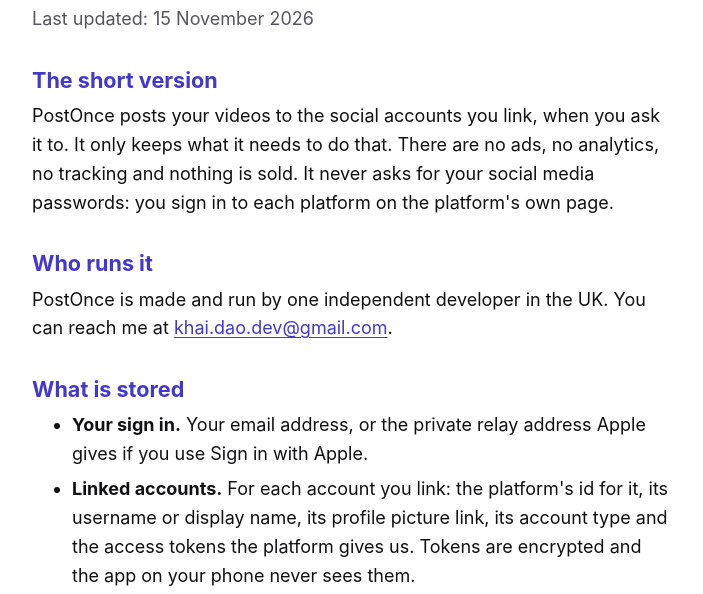
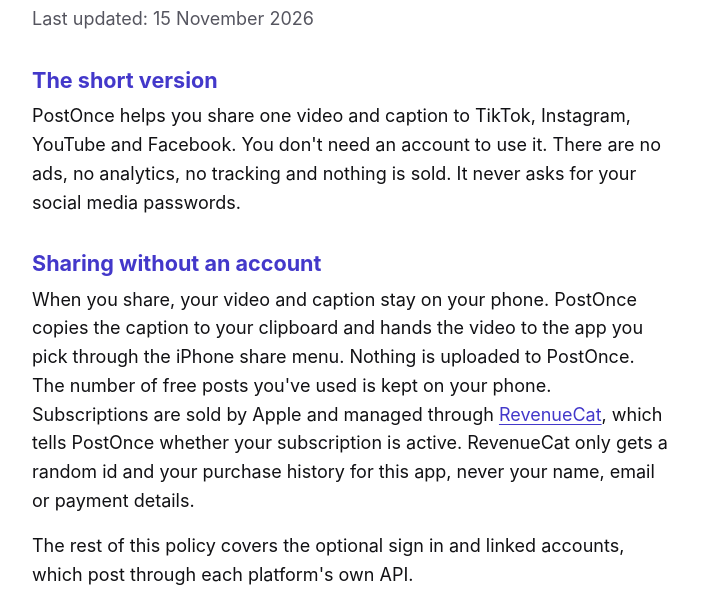
Before and after one commit to khaidaodev/kd-video-poster, a plain HTML site: page privacy/index.html in a window 1280 px wide. Shown: the part 150-744 px from the top of the page, without its empty margins (288-991 px from the left). Drawn offline with Linux system fonts and the light colour scheme.

Commit message:
Update the website

```diff
--- a/privacy/index.html
+++ b/privacy/index.html
@@ -20,7 +20,11 @@
     <p class="updated">Last updated: 15 November 2026</p>
 
     <h2>The short version</h2>
-    <p>PostOnce posts your videos to the social accounts you link, when you ask it to. It only keeps what it needs to do that. There are no ads, no analytics, no tracking and nothing is sold. It never asks for your social media passwords: you sign in to each platform on the platform's own page.</p>
+    <p>PostOnce helps you share one video and caption to TikTok, Instagram, YouTube and Facebook. You don't need an account to use it. There are no ads, no analytics, no tracking and nothing is sold. It never asks for your social media passwords.</p>
+
+    <h2>Sharing without an account</h2>
+    <p>When you share, your video and caption stay on your phone. PostOnce copies the caption to your clipboard and hands the video to the app you pick through the iPhone share menu. Nothing is uploaded to PostOnce. The number of free posts you've used is kept on your phone. Subscriptions are sold by Apple and managed through <a href="https://www.revenuecat.com/privacy">RevenueCat</a>, which tells PostOnce whether your subscription is active. RevenueCat only gets a random id and your purchase history for this app, never your name, email or payment details.</p>
+    <p>The rest of this policy covers the optional sign in and linked accounts, which post through each platform's own API.</p>
 
     <h2>Who runs it</h2>
     <p>PostOnce is made and run by one independent developer in the UK. You can reach me at <a href="mailto:khai.dao.dev@gmail.com">khai.dao.dev@gmail.com</a>.</p>
```
